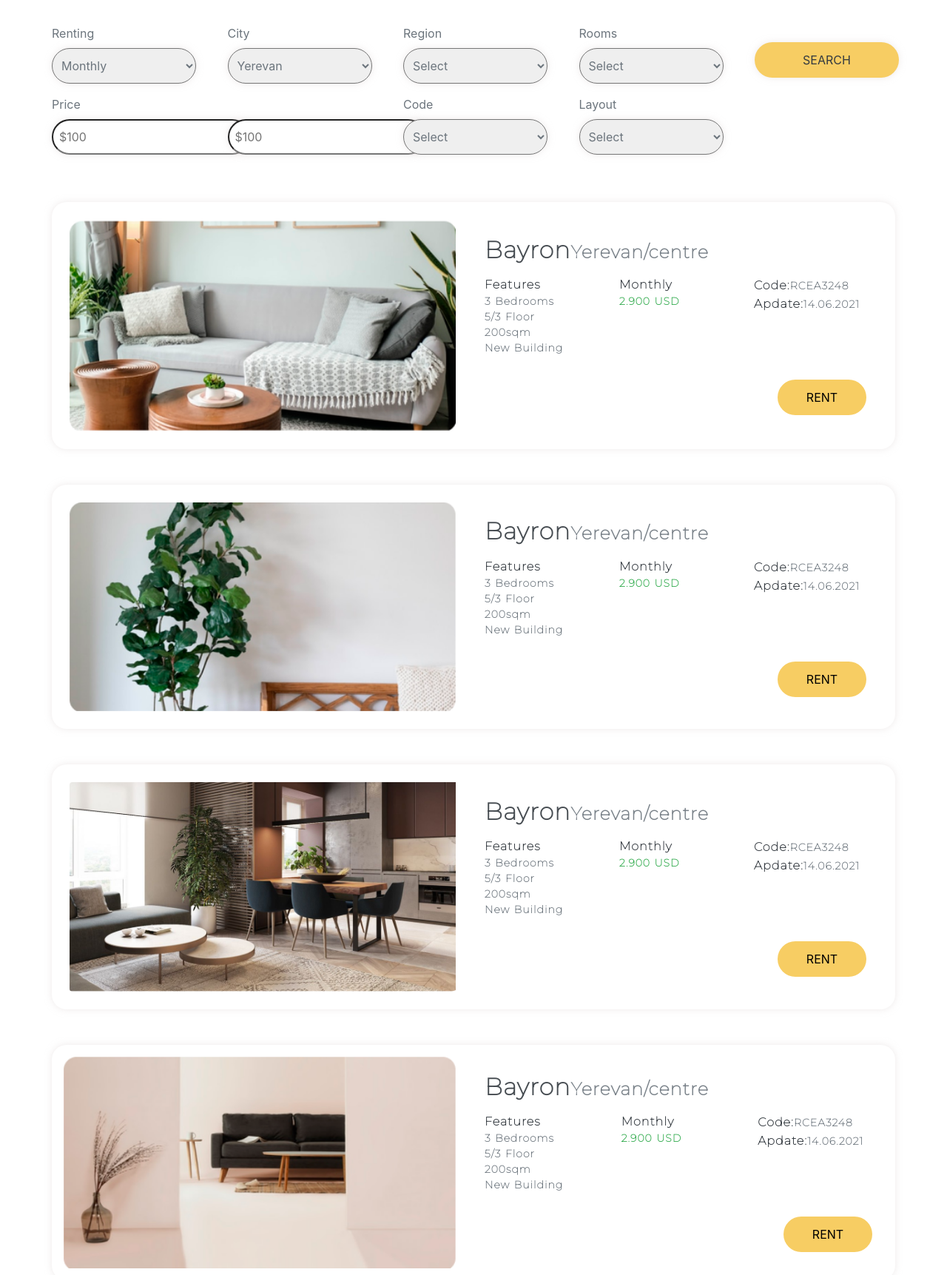
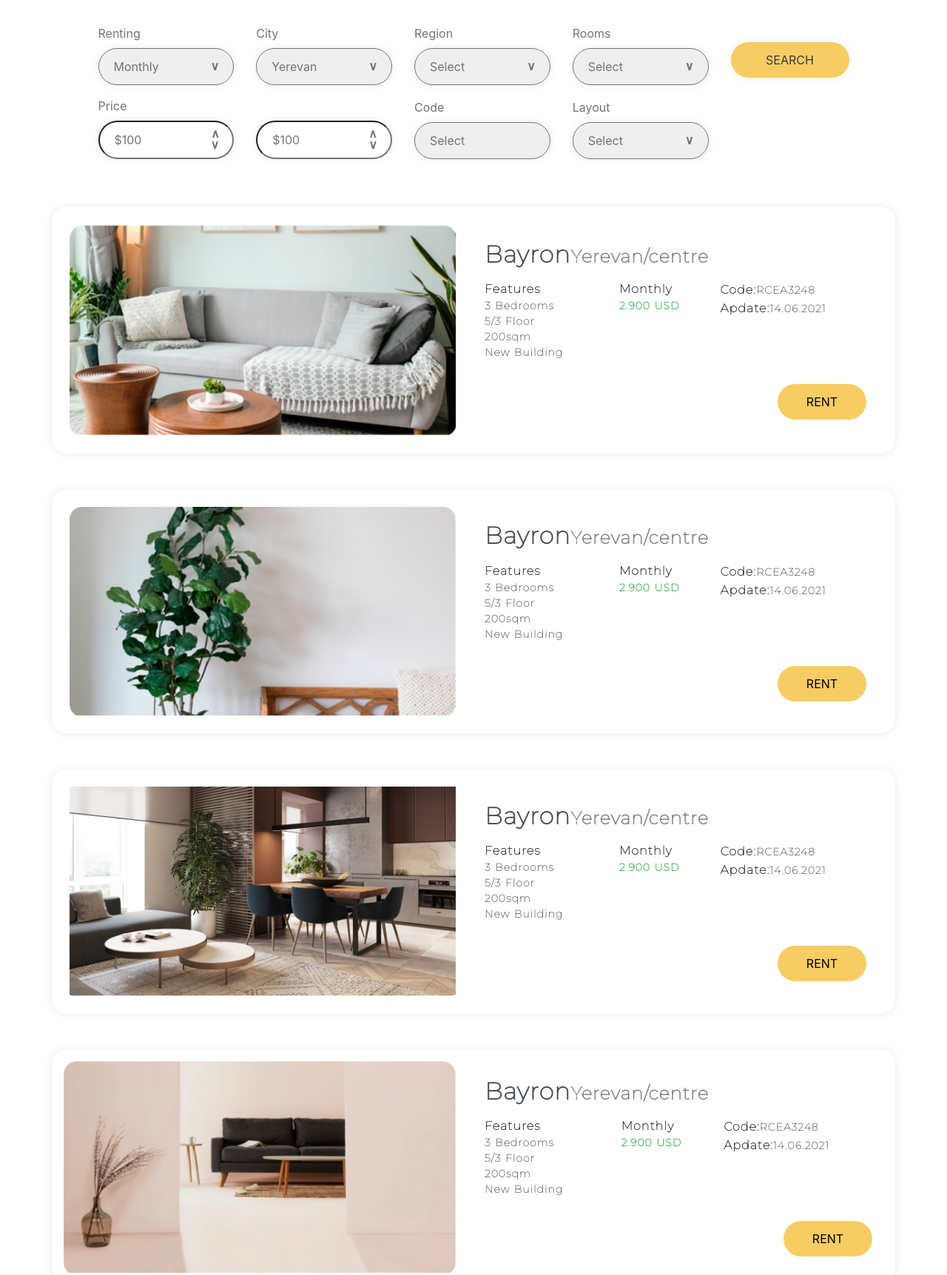
Before and after one commit to Armine-web/ElateBootstrap, a plain HTML site: page Elate Bootstrap/index2.html in a window 1280 px wide. Shown: the part 180-1903 px from the top of the page at 74% size. Drawn offline with nearby package versions, Linux system fonts and the light colour scheme; a web font is replaced by a local one.

Commit message:
Add files via upload

```diff
--- a/Elate Bootstrap/css/style.css
+++ b/Elate Bootstrap/css/style.css
@@ -111,6 +111,92 @@ h2, h1, h3, h4, h5, h6{
     appearance: none;
 
 }
+.Renting select{
+    position: relative;
+}
+.Renting::after{
+    right: 35px;
+    bottom: 14px;
+    position: absolute;
+    content: "\2228";
+    font-weight: bold;
+}
+.City select{
+    position: relative;
+}
+.City::after{
+    right: 35px;
+    bottom: 14px;
+    position: absolute;
+    content: "\2228";
+    font-weight: bold;
+}
+.Region select{
+    position: relative;
+}
+.Region::after{
+    right: 35px;
+    bottom: 14px;
+    position: absolute;
+    content: "\2228";
+    font-weight: bold;
+}
+.Rooms select{
+    position: relative;
+}
+.Rooms::after{
+    right: 35px;
+    bottom: 14px;
+    position: absolute;
+    content: "\2228";
+    font-weight: bold;
+}
+.navinput select{
+    position: relative;
+}
+.navinput::after{
+    right: 35px;
+    bottom: 8px;
+    position: absolute;
+    content: "\2228";
+    font-weight: bold;
+}
+.navinput::before{
+    transform: rotate(180deg);
+    right: 35px;
+    bottom: 20px;
+    position: absolute;
+    content: "\2228";
+    font-weight: bold;
+}
+.Layout select{
+    position: relative;
+}
+.Layout::after{
+    right: 35px;
+    bottom: 14px;
+    position: absolute;
+    content: "\2228";
+    font-weight: bold;
+}
+.Price select{
+    position: relative;
+}
+.Price::after{
+    right: 35px;
+    bottom: 8px;
+    position: absolute;
+    content: "\2228";
+    font-weight: bold;
+}
+.Price::before{
+    transform: rotate(180deg);
+    right: 35px;
+    bottom: 20px;
+    position: absolute;
+    content: "\2228";
+    font-weight: bold;
+}
 .usd::after{
     left: 45px;
     top: 5px;
@@ -121,11 +207,13 @@ h2, h1, h3, h4, h5, h6{
 .navpage a:hover{
     border-bottom: solid 2px rgb(247, 205, 99);
 }
+
 .navForm{
-    padding: 5px;
+    width: 100%;
+    padding: 12px 20px;
     border-radius: 32px;
-    min-width: 195px;
-    height: 48px;
+    outline: none;
+    appearance: none;
     box-shadow: 0 0 10px rgba(221, 213, 213, 0.5);
 }
 button{
--- a/Elate Bootstrap/index2.html
+++ b/Elate Bootstrap/index2.html
@@ -53,22 +53,22 @@
 
     <div class="container mt-5">
       <div class="row navpage align-items-center">
-        <div class="col-4 order-3 col-md-1 order-md-1  p-md-0 mb-3">
+        <div class="col-4 order-4 col-md-1 order-md-1  p-md-0 mb-3">
           <a class="text-muted" href="http://">Apartment</a>
         </div>
-        <div class="col-4 order-4 col-md-1 order-md-2 p-md-0 mb-3">
+        <div class="col-4 order-5 col-md-1 order-md-2 p-md-0 mb-3">
           <a class="text-muted" href="http://">Houses</a>
         </div>
-        <div class="col-4 order-5 col-md-1 order-md-3 p-md-0 mb-3">
+        <div class="col-4 order-6 col-md-1 order-md-3 p-md-0 mb-3">
           <a class="text-muted"  href="http://">Commercial</a>
         </div>
-        <div class="col-4 order-1 col-md-1 order-md-4 offset-md-6 p-md-0 mb-3">
+        <div class="col-4 order-2 col-md-1 order-md-4 offset-md-6 p-md-0 mb-3">
           <a class="text-muted" class="" href="http://">For Rent</a>
         </div>
-        <div class="col-8 order-2 col-md-1 order-md-5 p-md-0 mb-3">
+        <div class="col-8 order-3 col-md-1 order-md-5 p-md-0 mb-3">
           <a class="text-muted" href="http://">For Sale</a>
         </div>
-        <div class="col-12 order-6 col-md-1 order-md-6 usd p-0 mb-3">
+        <div class="col-12 order-1 col-md-1 order-md-6 usd p-0 mb-3">
           <select class="text-muted">
             <option  selected>USD  </option>
             <option>EUR</option>
@@ -79,19 +79,19 @@
 
     <form action="">
       <div class="row mt-5 justify-content-center">
-        <div class="col-md-10">
+        <div class="col-md-9">
           <div class="row align-items-end justify-content-between text-muted">
-            <div class="col-md-3 order-md-1 p-0 mb-3 col-5 mr-1  mr-md-0 order-1"><label class=" d-block">Renting</label> <select class="navForm text-muted p-2"><option>Monthly</option></select></div>
-            <div class="col-md-3 order-md-2 p-0 mb-3 col-5 mr-1 mr-md-0 order-2"><label class=" d-block">City</label> <select class="navForm text-muted p-2" ><option>Yerevan</option></select></div>
-            <div class="col-md-3 order-md-3 p-0 mb-3 col-5 mr-1 mr-md-0 order-3"><label class=" d-block">Region</label> <select class="navForm text-muted p-2"><option>Select</option></select></div>
-            <div class="col-md-3 order-md-4 p-0 mb-3 col-5 mr-1 mr-md-0 order-4"><label class=" d-block">Rooms</label> <select class="navForm text-muted p-2"><option>Select</option></select></div>
-            <div class="col-md-3 order-md-6 p-0 mb-3 col-5 mr-1 mr-md-0 order-5"><label class=" d-block">Price</label> <input class="navForm text-muted p-2" type="Number" placeholder="$100"></input></div>
-            <div class="col-md-3 order-md-7 p-0 mb-3 col-5 mr-1 mr-md-0 order-6"><input class=" navForm p-2" type="Number" placeholder="$100"></input></div>
-            <div class="col-md-3 order-md-8 p-0 mb-3 col-5 mr-1 mr-md-0 order-7"><label class=" d-block">Code</label> <select class="navForm text-muted p-2"><option>Select</option></select></div>
-            <div class="col-md-3 order-md-9 p-0 mb-3 col-5 mr-1 mr-md-0 order-8"><label class=" d-block">Layout</label><select class="navForm text-muted p-2"><option>Select</option></select></div>
+            <div class="col-md-3 order-md-1 mb-3 col-6 order-1 Renting"><label class="d-block">Renting</label> <select class="navForm text-muted"><option>Monthly</option></select></div>
+            <div class="col-md-3 order-md-2 mb-3 col-6 order-2 City"><label class="d-block">City</label> <select class="navForm text-muted" ><option>Yerevan</option></select></div>
+            <div class="col-md-3 order-md-3 mb-3 col-6 order-3 Region"><label class="d-block">Region</label> <select class="navForm text-muted"><option>Select</option></select></div>
+            <div class="col-md-3 order-md-4 mb-3 col-6 order-4 Rooms"><label class="d-block">Rooms</label> <select class="navForm text-muted"><option>Select</option></select></div>
+            <div class="col-md-3 order-md-6 mb-3 col-6 order-5 Price"><label class="d-block">Price</label> <input class="navForm text-muted" type="Number" placeholder="$100"></input></div>
+            <div class="col-md-3 order-md-7 mb-3 col-6 order-6 navinput"><input class="navForm " type="Number" placeholder="$100"></input></div>
+            <div class="col-md-3 order-md-8 mb-3 col-6 order-7 Code"><label class="d-block">Code</label> <select class="navForm text-muted "><option>Select</option></select></div>
+            <div class="col-md-3 order-md-9 mb-3 col-6 order-8 Layout"><label class="d-block">Layout</label><select class="navForm text-muted"><option>Select</option></select></div>
           </div>
         </div>
-      <div class=" col-md-2 p-0 order-md-5 col-12 order-9"><button class="navForm p-0 mt-4 text-dark w-100" >SEARCH</button></div>
+      <div class="col-md-2 order-md-5 col-12 order-9"><button class="navForm mt-4 text-dark" >SEARCH</button></div>
       </div>
   </form>
 
@@ -101,28 +101,29 @@
     </div>
     <div class="col-md-6 col-12 ">
       <div class="row align-items-center ">
-        <div class="col-12  order-1 order-md-1">
+        <div class="col-12  order-1 order-md-1 mt-1 mt-md-0">
             <h2 class="d-inline text-dark mb-3">Bayron</հ2><h4 class="d-inline text-muted">Yerevan/centre</h4>
         </div>
           <div class="col-12 order-md-2 order-3">
             <div class="row mt-3 ">
-              <div class="col-12 ">
-                <div class="row">
-                  <div class=" col-4 col-md-4">
-                    <p class="p-o m-0 text-dark featuresTitle">Features</p>
-                    <p class="p-o m-0 text-muted">3 Bedrooms</p>
-                    <p class="p-o m-0 text-muted">5/3 Floor</p>
-                    <p class="p-o m-0 text-muted">200sqm</p>
-                    <p class="p-o m-0 text-muted">New Building<p>
+                  <div class="col-6 col-md-4">
+                    <p class="text-dark featuresTitle p-0 m-0">Features</p>
+                    <p class="text-muted p-0 m-0">3 Bedrooms</p>
+                    <p class="text-muted p-0 m-0">5/3 Floor</p>
+                    <p class="text-muted p-0 m-0">200sqm</p>
+                    <p class="text-muted p-0 m-0">New Building<p>
                   </div>
-                  <div class="col-4 col-md-4">
-                    <p class="p-o m-0 text-dark featuresTitle">Monthly</p><p class="p-o m-0 text-success">2.900 USD</p>
+                  <div class="col-6">
+                    <div class="row ">
+                      <div class="col-12 col-md-6">
+                        <p class="text-dark featuresTitle p-0 m-0">Monthly</p><p class="p-o m-0 mb-3 text-success">2.900 USD</p>
                       </div>
-                  <div class="col-4 col-md-4">
-                    <p class="p-o m-0 text-dark d-inline featuresTitle">Code:</p><p class="p-o m-0 text-muted d-inline">RCEA3248</p>
-                    <p class="p-o m-0 text-dark d-inline featuresTitle">Apdate:</p><p class="p-o m-0 text-muted d-inline">14.06.2021</p>
+                      <div class="col-12 col-md-6">
+                        <p class="text-dark d-inline featuresTitle p-0">Code:</p><p class="text-muted d-inline">RCEA3248</p>
+                        <p class="text-dark d-inline featuresTitle p-0">Apdate:</p><p class="text-muted d-inline">14.06.2021</p>
                       </div>
                     </div>
+
               </div>
             </div>
           </div>
@@ -138,28 +139,29 @@
     </div>
     <div class="col-md-6 col-12 ">
       <div class="row align-items-center ">
-        <div class="col-12  order-1 order-md-1">
+        <div class="col-12  order-1 order-md-1 mt-1 mt-md-0">
             <h2 class="d-inline text-dark mb-3">Bayron</հ2><h4 class="d-inline text-muted">Yerevan/centre</h4>
         </div>
         <div class="col-12 order-md-2 order-3">
           <div class="row mt-3 ">
-              <div class="col-12 ">
-                <div class="row">
-                  <div class=" col-4 col-md-4">
-                    <p class="p-o m-0 text-dark featuresTitle">Features</p>
-                    <p class="p-o m-0 text-muted">3 Bedrooms</p>
-                    <p class="p-o m-0 text-muted">5/3 Floor</p>
-                    <p class="p-o m-0 text-muted">200sqm</p>
-                    <p class="p-o m-0 text-muted">New Building<p>
+                <div class="col-6 col-md-4">
+                  <p class="text-dark featuresTitle p-0 m-0">Features</p>
+                  <p class="text-muted p-0 m-0">3 Bedrooms</p>
+                  <p class="text-muted p-0 m-0">5/3 Floor</p>
+                  <p class="text-muted p-0 m-0">200sqm</p>
+                  <p class="text-muted p-0 m-0">New Building<p>
                 </div>
-                  <div class="col-4 col-md-4">
-                    <p class="p-o m-0 text-dark featuresTitle">Monthly</p><p class="p-o m-0 text-success">2.900 USD</p>
+                <div class="col-6">
+                  <div class="row ">
+                    <div class="col-12 col-md-6">
+                      <p class="text-dark featuresTitle p-0 m-0">Monthly</p><p class="p-o m-0 mb-3 text-success">2.900 USD</p>
                     </div>
-                  <div class="col-4 col-md-4">
-                    <p class="p-o m-0 text-dark d-inline featuresTitle">Code:</p><p class="p-o m-0 text-muted d-inline">RCEA3248</p>
-                    <p class="p-o m-0 text-dark d-inline featuresTitle">Apdate:</p><p class="p-o m-0 text-muted d-inline">14.06.2021</p>
+                    <div class="col-12 col-md-6">
+                      <p class="text-dark d-inline featuresTitle p-0">Code:</p><p class="text-muted d-inline">RCEA3248</p>
+                      <p class="text-dark d-inline featuresTitle p-0">Apdate:</p><p class="text-muted d-inline">14.06.2021</p>
                     </div>
                   </div>
+
             </div>
           </div>
         </div>
@@ -180,23 +182,24 @@
         </div>
         <div class="col-12 order-md-2 order-3">
           <div class="row mt-3 ">
-              <div class="col-12 ">
-                <div class="row">
-                  <div class=" col-4 col-md-4">
-                    <p class="p-o m-0 text-dark featuresTitle">Features</p>
-                    <p class="p-o m-0 text-muted">3 Bedrooms</p>
-                    <p class="p-o m-0 text-muted">5/3 Floor</p>
-                    <p class="p-o m-0 text-muted">200sqm</p>
-                    <p class="p-o m-0 text-muted">New Building<p>
+                <div class="col-6 col-md-4">
+                  <p class="text-dark featuresTitle p-0 m-0">Features</p>
+                  <p class="text-muted p-0 m-0">3 Bedrooms</p>
+                  <p class="text-muted p-0 m-0">5/3 Floor</p>
+                  <p class="text-muted p-0 m-0">200sqm</p>
+                  <p class="text-muted p-0 m-0">New Building<p>
                 </div>
-                  <div class="col-4 col-md-4">
-                    <p class="p-o m-0 text-dark featuresTitle">Monthly</p><p class="p-o m-0 text-success">2.900 USD</p>
+                <div class="col-6">
+                  <div class="row ">
+                    <div class="col-12 col-md-6">
+                      <p class="text-dark featuresTitle p-0 m-0">Monthly</p><p class="p-o m-0 mb-3 text-success">2.900 USD</p>
                     </div>
-                  <div class="col-4 col-md-4">
-                    <p class="p-o m-0 text-dark d-inline featuresTitle">Code:</p><p class="p-o m-0 text-muted d-inline">RCEA3248</p>
-                    <p class="p-o m-0 text-dark d-inline featuresTitle">Apdate:</p><p class="p-o m-0 text-muted d-inline">14.06.2021</p>
+                    <div class="col-12 col-md-6">
+                      <p class="text-dark d-inline featuresTitle p-0">Code:</p><p class="text-muted d-inline">RCEA3248</p>
+                      <p class="text-dark d-inline featuresTitle p-0">Apdate:</p><p class="text-muted d-inline">14.06.2021</p>
                     </div>
                   </div>
+
             </div>
           </div>
         </div>
@@ -212,28 +215,29 @@
     </div>
     <div class="col-md-6 col-12 ">
       <div class="row align-items-center ">
-        <div class="col-12  order-1 order-md-1">
+        <div class="col-12  order-1 order-md-1 mt-1 mt-md-0">
             <h2 class="d-inline text-dark mb-3">Bayron</հ2><h4 class="d-inline text-muted">Yerevan/centre</h4>
         </div>
         <div class="col-12 order-md-2 order-3">
           <div class="row mt-3 ">
-              <div class="col-12 ">
-                <div class="row">
-                  <div class=" col-4 col-md-4">
-                    <p class="p-o m-0 text-dark featuresTitle">Features</p>
-                    <p class="p-o m-0 text-muted">3 Bedrooms</p>
-                    <p class="p-o m-0 text-muted">5/3 Floor</p>
-                    <p class="p-o m-0 text-muted">200sqm</p>
-                    <p class="p-o m-0 text-muted">New Building<p>
+                <div class="col-6 col-md-4">
+                  <p class="text-dark featuresTitle p-0 m-0">Features</p>
+                  <p class="text-muted p-0 m-0">3 Bedrooms</p>
+                  <p class="text-muted p-0 m-0">5/3 Floor</p>
+                  <p class="text-muted p-0 m-0">200sqm</p>
+                  <p class="text-muted p-0 m-0">New Building<p>
                 </div>
-                  <div class="col-4 col-md-4">
-                    <p class="p-o m-0 text-dark featuresTitle">Monthly</p><p class="p-o m-0 text-success">2.900 USD</p>
+                <div class="col-6">
+                  <div class="row ">
+                    <div class="col-12 col-md-6">
+                      <p class="text-dark featuresTitle p-0 m-0">Monthly</p><p class="p-o m-0 mb-3 text-success">2.900 USD</p>
                     </div>
-                  <div class="col-4 col-md-4">
-                    <p class="p-o m-0 text-dark d-inline featuresTitle">Code:</p><p class="p-o m-0 text-muted d-inline">RCEA3248</p>
-                    <p class="p-o m-0 text-dark d-inline featuresTitle">Apdate:</p><p class="p-o m-0 text-muted d-inline">14.06.2021</p>
+                    <div class="col-12 col-md-6">
+                      <p class="text-dark d-inline featuresTitle p-0">Code:</p><p class="text-muted d-inline">RCEA3248</p>
+                      <p class="text-dark d-inline featuresTitle p-0">Apdate:</p><p class="text-muted d-inline">14.06.2021</p>
                     </div>
                   </div>
+
             </div>
           </div>
         </div>
```
Lines whose indentation alone changed are shown as unchanged.
